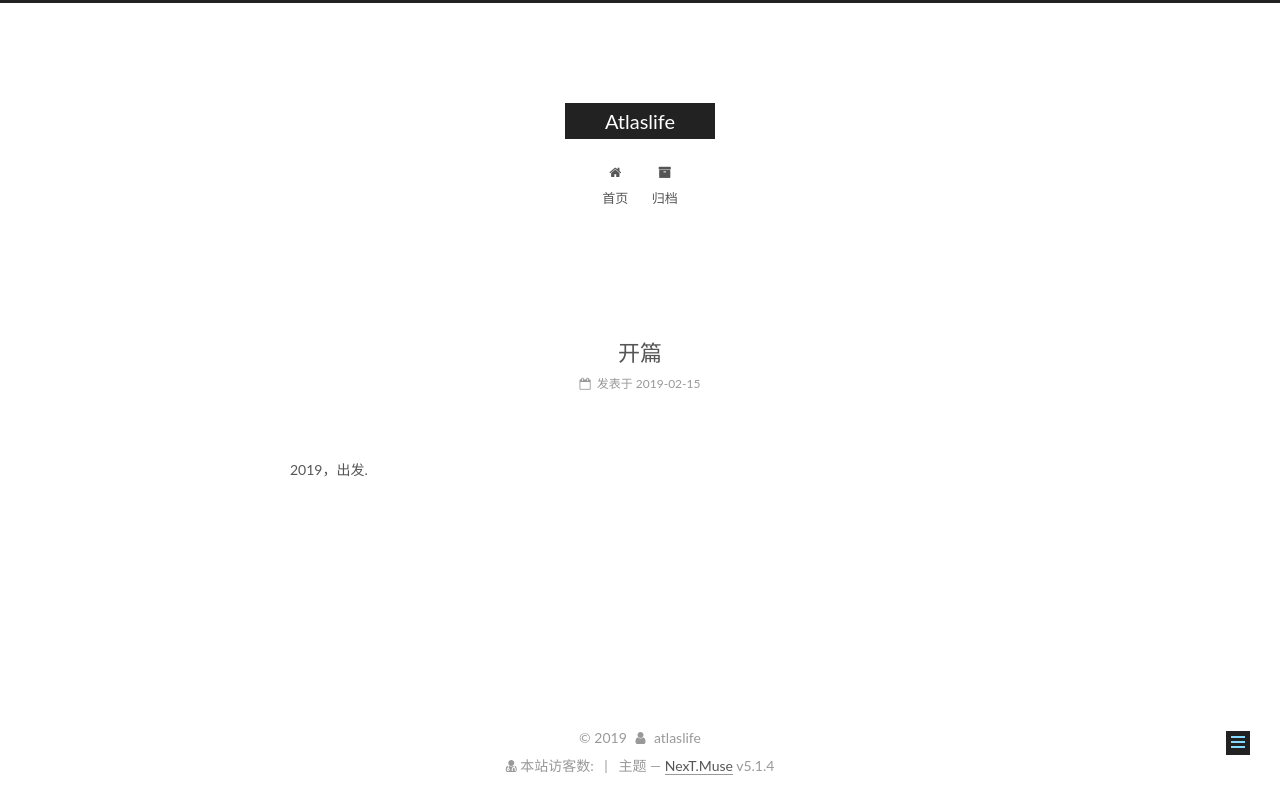
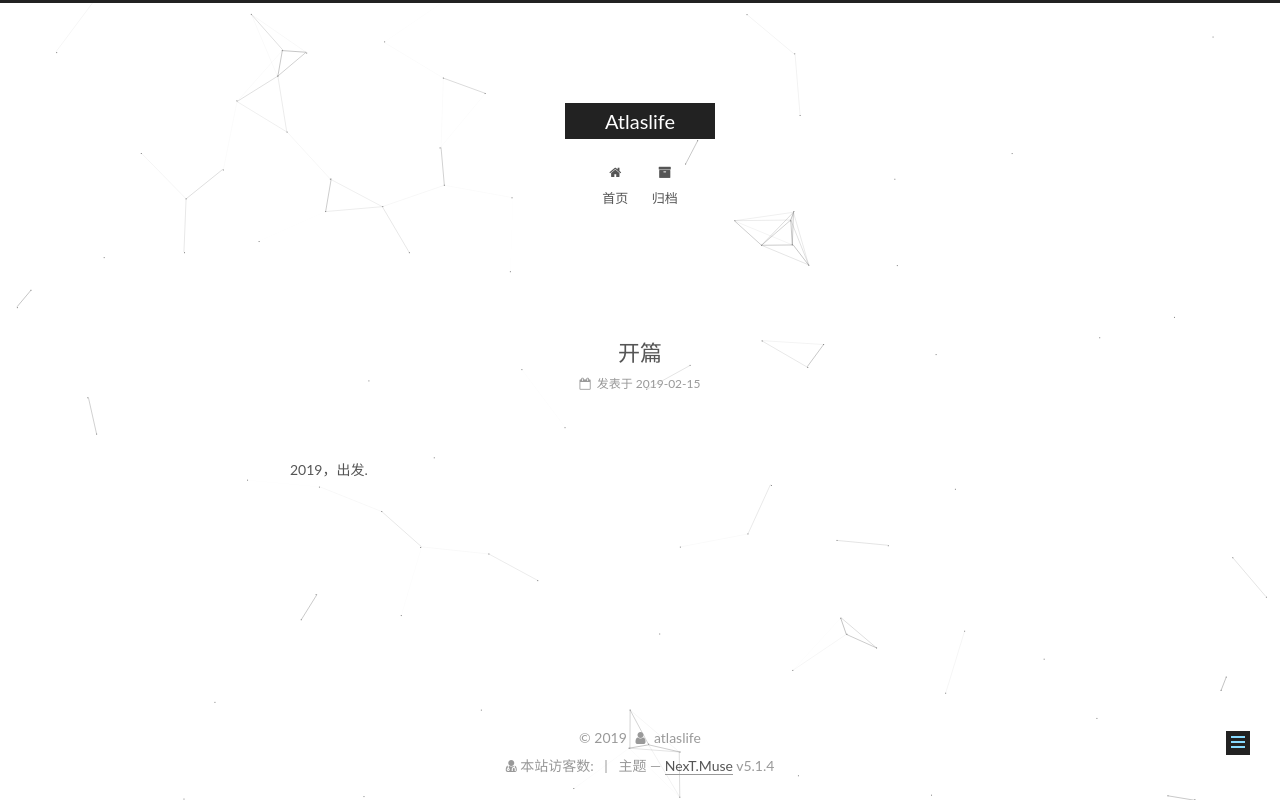
Before and after one commit to yxmgit/atlaslife.github.io, a plain HTML site: page 2019/02/15/hello-world/index.html in a window 1280 px wide. Drawn offline with Linux system fonts and the light colour scheme; some packages are replaced by stand-ins of ours; a script that the page names is missing.

Commit message:
Site updated: 2019-02-15 17:53:09

```diff
--- a/2019/02/15/hello-world/index.html
+++ b/2019/02/15/hello-world/index.html
@@ -502,6 +502,8 @@
 
 
 
+
+
     <script type="text/javascript" src="/lib/jquery/index.js?v=2.1.3"></script>
 
 
@@ -528,6 +530,11 @@
 
 
     <script type="text/javascript" src="/lib/fancybox/source/jquery.fancybox.pack.js?v=2.1.5"></script>
+
+
+
+
+    <script type="text/javascript" src="/lib/canvas-nest/canvas-nest.min.js"></script>
 
 
 
```
Also changed, not shown: archives/2019/02/index.html (+7 -0 lines), archives/2019/index.html (+7 -0 lines), archives/index.html (+7 -0 lines), index.html (+7 -0 lines).
